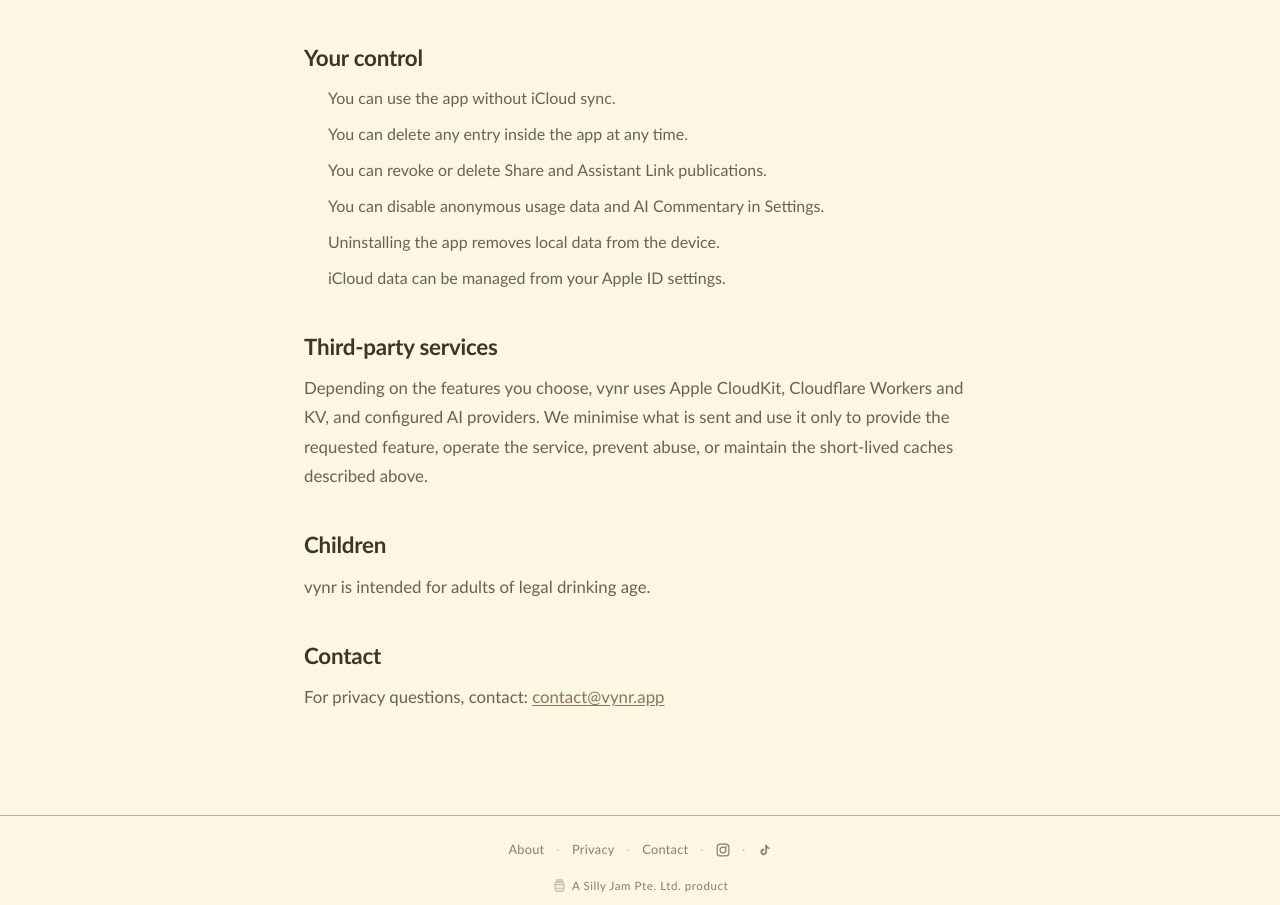
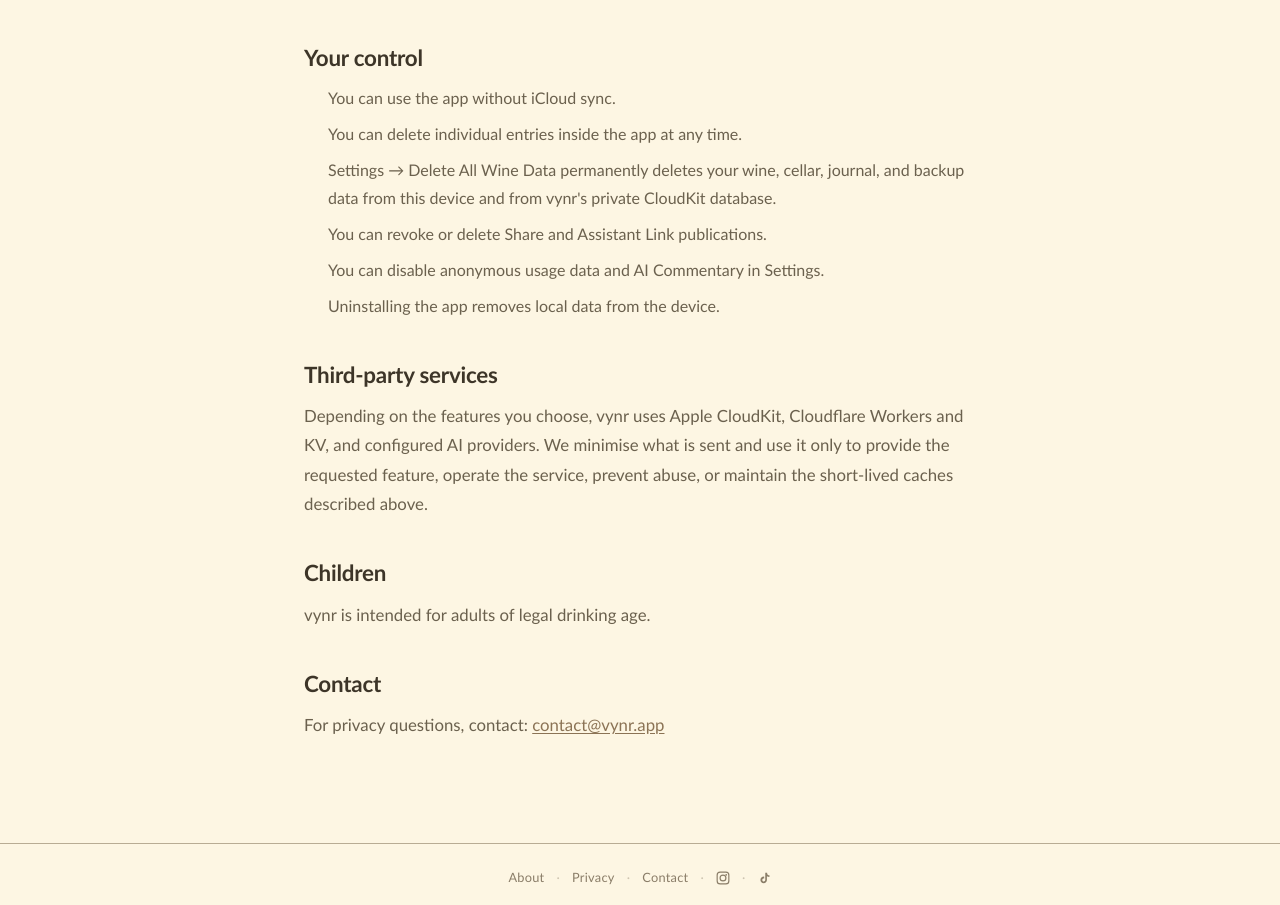
Before and after one commit to Silly-Jam/vynr-web, a Next.js app: page /privacy in a window 1280 px wide. Shown: the part 2925-3830 px from the top of the page. Built offline with nearby package versions, Linux system fonts and the light colour scheme.

Commit message:
fix(privacy): name the in-app CloudKit deletion control

```diff
--- a/app/privacy/page.tsx
+++ b/app/privacy/page.tsx
@@ -173,11 +173,15 @@
         <h2>Your control</h2>
         <ul>
           <li>You can use the app without iCloud sync.</li>
-          <li>You can delete any entry inside the app at any time.</li>
+          <li>You can delete individual entries inside the app at any time.</li>
+          <li>
+            Settings → Delete All Wine Data permanently deletes your wine,
+            cellar, journal, and backup data from this device and from
+            vynr&apos;s private CloudKit database.
+          </li>
           <li>You can revoke or delete Share and Assistant Link publications.</li>
           <li>You can disable anonymous usage data and AI Commentary in Settings.</li>
           <li>Uninstalling the app removes local data from the device.</li>
-          <li>iCloud data can be managed from your Apple ID settings.</li>
         </ul>
 
         <h2>Third-party services</h2>
```
